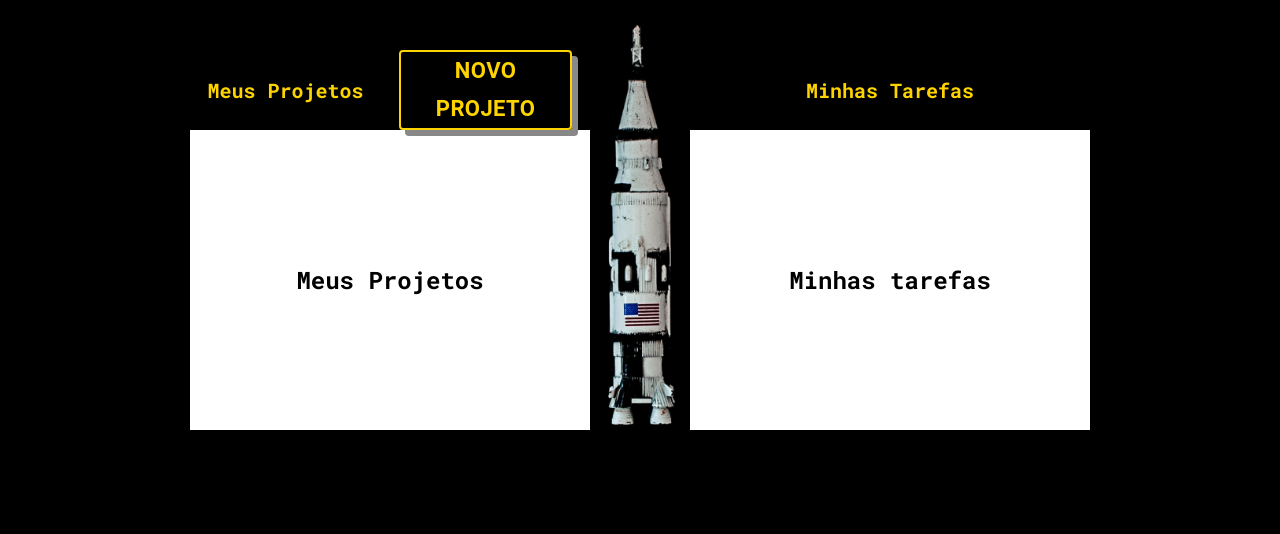
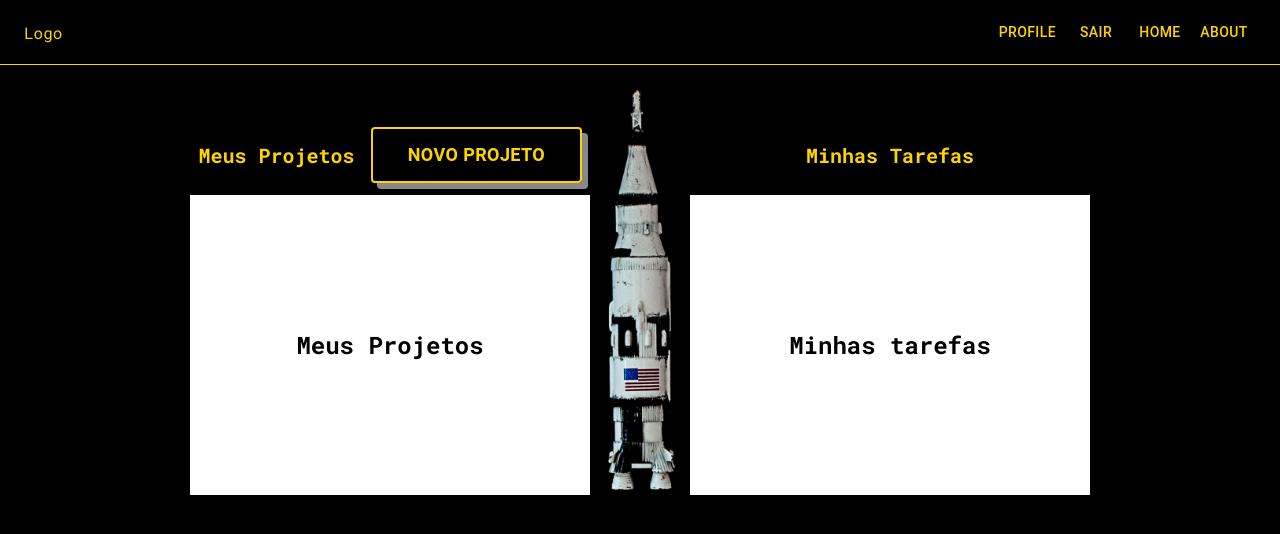
Before and after one commit to JardelLacerda/dev-space, a React (Create React App) app: page /home in a window 1280 px wide. Shown: the top 534 px of the page. Built offline with nearby package versions, Linux system fonts and the light colour scheme.

Commit message:
fix: design of Header improved and retractable menu added

```diff
--- a/package.json
+++ b/package.json
@@ -5,10 +5,12 @@
   "dependencies": {
     "@hookform/resolvers": "^2.0.0",
     "@material-ui/core": "^4.11.3",
+    "@material-ui/icons": "^4.11.2",
     "@testing-library/jest-dom": "^5.11.4",
     "@testing-library/react": "^11.1.0",
     "@testing-library/user-event": "^12.1.10",
     "axios": "^0.21.1",
+    "clsx": "^1.1.1",
     "react": "^17.0.2",
     "react-beautiful-dnd": "^13.1.0",
     "react-dom": "^17.0.2",
--- a/src/components/Buttons/style.js
+++ b/src/components/Buttons/style.js
@@ -17,18 +17,19 @@ export const StyledButton = styled(Button)`
 
   & span.MuiButton-label {
     padding: 0.4em;
-    width: 120px;
+    width: 110px;
     height: 30px;
     color: ${Colors.BasicYellow};
 
     font-weight: bold;
-    font-size: 18px;
+    font-size: 13px;
     cursor: pointer;
 
     @media (min-width: 700px) {
-      height: 50px;
-      width: 140px;
-      font-size: 22px;
+      height: ${(props) => (props.landing ? "50px" : "30px")};
+      width: ${(props) => (props.landing ? "140px" : "180px")};
+
+      font-size: 18px;
     }
   }
   & .MuiTouchRipple-root {
--- /dev/null
+++ b/src/components/Header/index.jsx
@@ -0,0 +1,94 @@
+import { useState } from "react";
+
+import {
+  Button,
+  List,
+  ListItem,
+  ListItemIcon,
+  ListItemText,
+} from "@material-ui/core";
+
+import { DivStyled, AppBarStyled, ToolbarStyled, DrawerStyled } from "./style";
+
+import {
+  AccountCircle,
+  ExitToApp,
+  Home,
+  Description,
+  Menu,
+} from "@material-ui/icons";
+
+const Header = () => {
+  const [state, setState] = useState({
+    right: false,
+  });
+
+  const toggleDrawer = (anchor, open) => (event) => {
+    if (
+      event.type === "keydown" &&
+      (event.key === "Tab" || event.key === "Shift")
+    ) {
+      return;
+    }
+
+    setState({ ...state, [anchor]: open });
+  };
+
+  const list = (anchor) => (
+    <div
+      role="presentation"
+      onClick={toggleDrawer(anchor, false)}
+      onKeyDown={toggleDrawer(anchor, false)}
+    >
+      <List>
+        {["Profile", "Sair", "Home", "About"].map((text, index) => (
+          <ListItem button key={text}>
+            <ListItemIcon>
+              {text === "Profile" ? (
+                <AccountCircle />
+              ) : text === "Sair" ? (
+                <ExitToApp />
+              ) : text === "Home" ? (
+                <Home />
+              ) : text === "About" ? (
+                <Description />
+              ) : null}
+            </ListItemIcon>
+            <ListItemText primary={text} />
+          </ListItem>
+        ))}
+      </List>
+    </div>
+  );
+
+  return (
+    <DivStyled>
+      <AppBarStyled position="static">
+        <ToolbarStyled>
+          <div>Logo</div>
+          {["right"].map((anchor) => (
+            <div className="tempMobile" key={anchor}>
+              <Button color="inherit" onClick={toggleDrawer(anchor, true)}>
+                <Menu />
+              </Button>
+              <DrawerStyled
+                anchor={anchor}
+                open={state[anchor]}
+                onClose={toggleDrawer(anchor, false)}
+              >
+                {list(anchor)}
+              </DrawerStyled>
+            </div>
+          ))}
+          <div className="tempDesktop">
+            <Button color="inherit">Profile</Button>
+            <Button color="inherit">Sair</Button>
+            <Button color="inherit">Home</Button>
+            <Button color="inherit">About</Button>
+          </div>
+        </ToolbarStyled>
+      </AppBarStyled>
+    </DivStyled>
+  );
+};
+export default Header;
--- /dev/null
+++ b/src/components/Header/style.js
@@ -0,0 +1,47 @@
+import styled from "styled-components";
+import Colors from "../../global/Colors";
+import AppBar from "@material-ui/core/AppBar";
+import Toolbar from "@material-ui/core/Toolbar";
+import Drawer from "@material-ui/core/Drawer";
+
+export const DivStyled = styled.div`
+  background-color: white;
+  color: red;
+
+  width: auto;
+`;
+
+export const AppBarStyled = styled(AppBar)`
+  && {
+    border-bottom: 1px solid ${Colors.BasicYellow};
+    background-color: ${Colors.BasicBlack};
+  }
+`;
+
+export const ToolbarStyled = styled(Toolbar)`
+  display: flex;
+  justify-content: space-between;
+  color: ${Colors.BasicYellow};
+
+  & div.tempDesktop {
+    display: none;
+  }
+
+  @media (min-width: 700px) {
+    justify-content: space-between;
+
+    & div.tempMobile {
+      display: none;
+    }
+
+    & div.tempDesktop {
+      display: block;
+    }
+  }
+`;
+
+export const DrawerStyled = styled(Drawer)`
+  .MuiPaper-root.MuiDrawer-paper.MuiDrawer-paperAnchorRight.MuiPaper-elevation16 {
+    background-color: #ffd028;
+  }
+`;
--- a/src/pages/homePage/index.js
+++ b/src/pages/homePage/index.js
@@ -1,4 +1,5 @@
 import Button from "../../components/Buttons";
+import Header from "../../components/Header";
 import {
   Division,
   LocationProjects,
@@ -10,6 +11,8 @@ import {
 
 const HomePage = () => {
   return (
+    <>
+      <Header />
       <MainContainer>
         <Division>
           <LocationTitle>
@@ -30,6 +33,7 @@ const HomePage = () => {
           </LocationProjects>
         </Division>
       </MainContainer>
+    </>
   );
 };
 
```
Also changed, not shown: src/components/Buttons/index.jsx (+7 -1 lines), 1 other file (tests, documents, lock files or other folders). Lines whose indentation alone changed are shown as unchanged.
